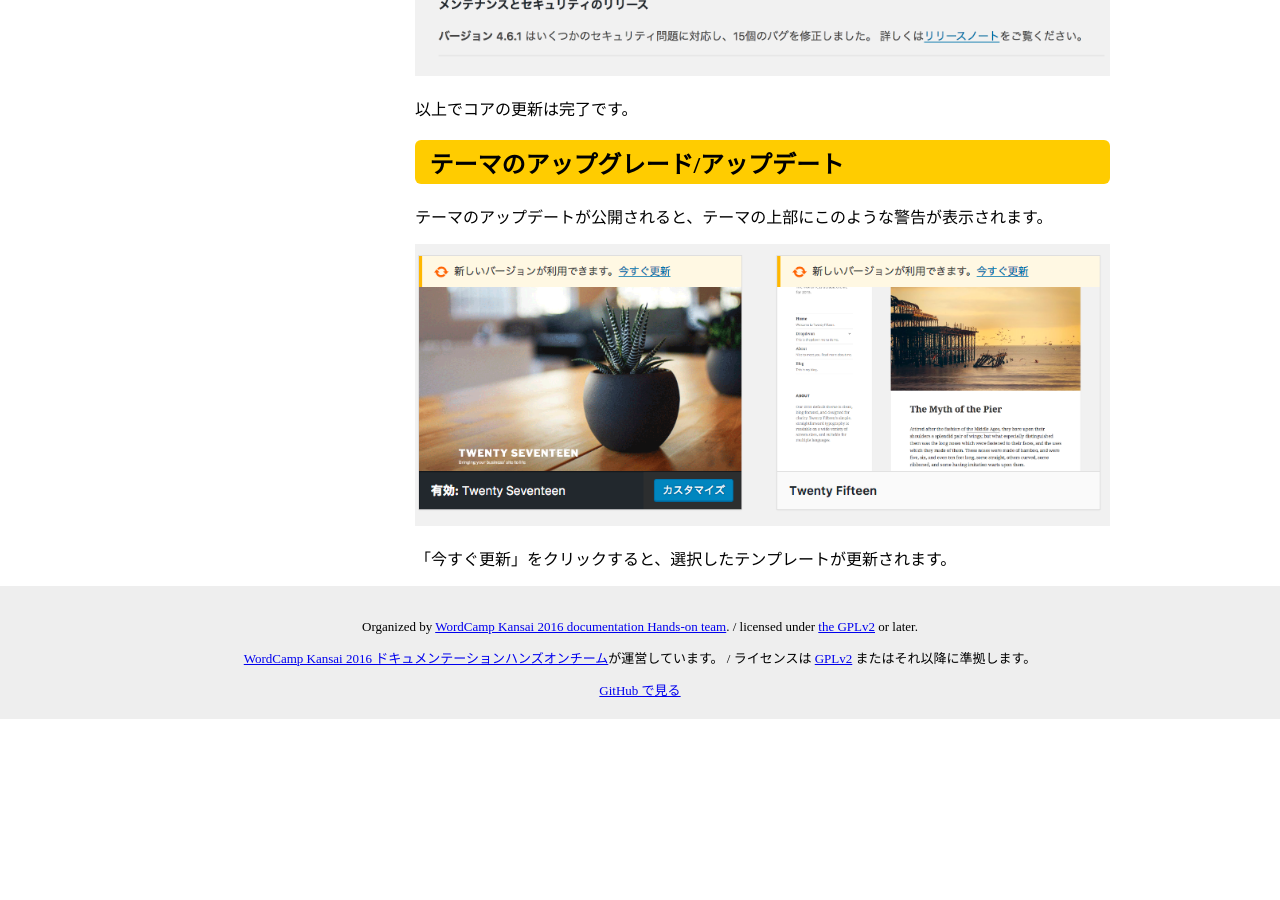
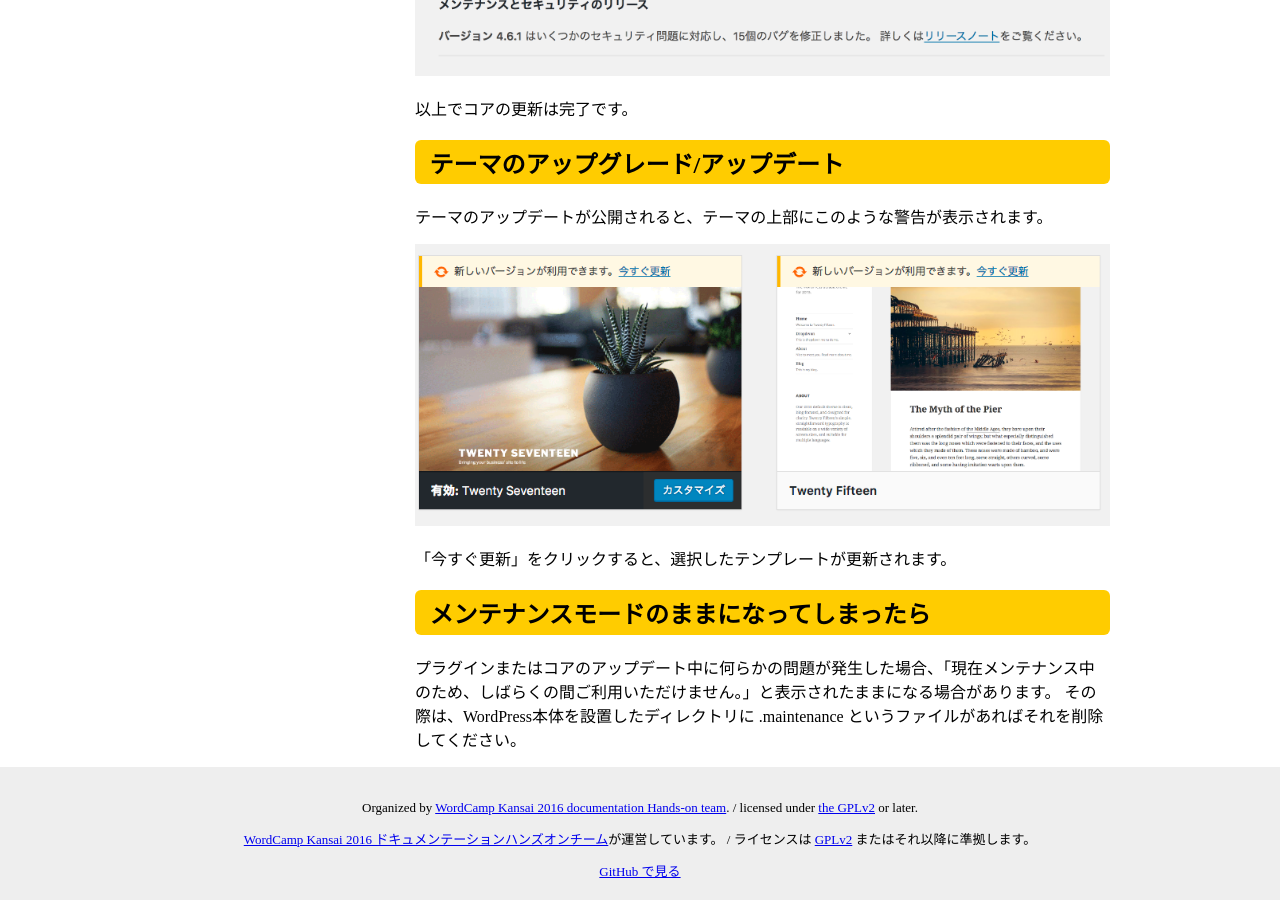
Before and after one commit to jawordpressorg/user-manual, a Jekyll site: the page built from 8_update/index.md, in a window 1280 px wide and 900 px high, scrolled down 1679 px. Built offline with Jekyll 4.4.1, drawn with Linux system fonts in a browser that asks for light colours; nearby versions of some CDN libraries; before the commit the page ends 2398 px from its top, so only the background shows below that.

Commit message:
メンテナンスモードのままになってしまったら、を追加

```diff
--- a/8_update/index.md
+++ b/8_update/index.md
@@ -36,3 +36,7 @@ WordPress本体（以下、コアと呼びます）のアップデートが公
 ![新しいバージョンが利用できます。]({{ site.baseurl }}/assets/images/update05.png)
 
 「今すぐ更新」をクリックすると、選択したテンプレートが更新されます。
+
+# メンテナンスモードのままになってしまったら
+プラグインまたはコアのアップデート中に何らかの問題が発生した場合、「現在メンテナンス中のため、しばらくの間ご利用いただけません。」と表示されたままになる場合があります。
+その際は、WordPress本体を設置したディレクトリに .maintenance というファイルがあればそれを削除してください。
```
